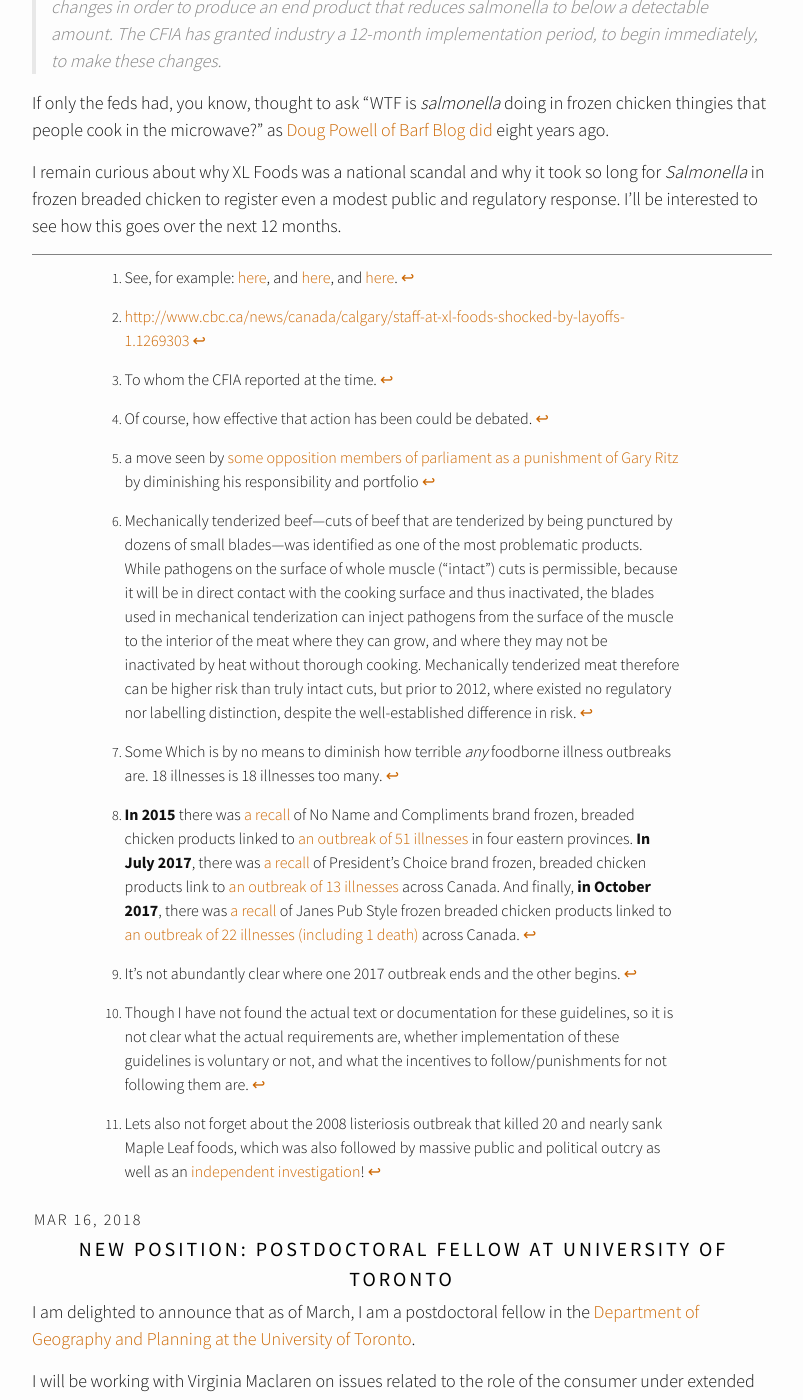
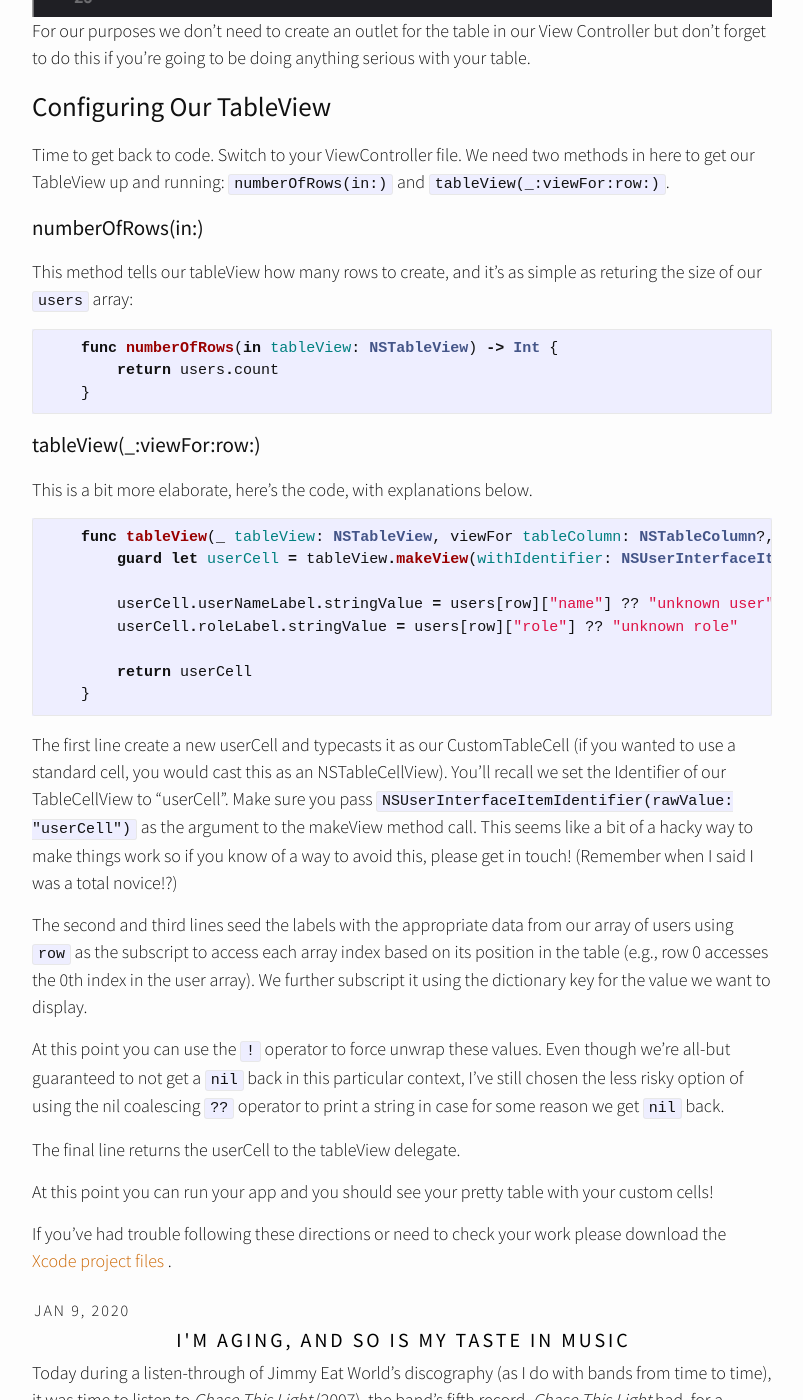
Before and after one commit to scottisloud/rtt-jekyll, a Jekyll site: the page built from index.html, in a window 1280 px wide and 1400 px high, scrolled down 8962 px. Shown: the whole window, without its empty margins (238-1041 px from the left). Built offline with Jekyll 4.4.1, drawn with Linux system fonts in a browser that asks for light colours; some web fonts are replaced; the list of posts is cut into pages by our own code; some of the changed text lies outside the part shown.

Commit message:
new posts

````diff
--- a/_config.yml
+++ b/_config.yml
@@ -22,5 +22,6 @@
 markdown: kramdown
 kramdown:
   parse_block_html: false
+  syntax_highlighter: rouge
 # destination: scottlougheed.com
 plugins: [jekyll-paginate-v2, jekyll-twitter-plugin]
--- /dev/null
+++ b/_posts/2020-02-26-view-based-tableView-cells-on-macOS.md
@@ -0,0 +1,145 @@
+---
+title: Making view-based NSTableView Cells with Swift 5
+layout: post
+---
+
+
+I'm currently working on a small Mac menu-bar based application for myself. I wanted to present information in an `NSTableView`, but the standard cell-based row cell offered by `NSTableView` on macOS didn't offer me enough flexibility for my needs. The basic cell-based `NSTableView` looks similar to this:
+
+![Classic Table View]({{site.baseurl}}/img/classic-table.png)
+This is a super clear and useful way to display lots of data in a sortable table. For my project I needed something a bit more aesthetically pleasing for use in a context where there would always be a fixed number of table cells in a fixed order.
+
+I needed to display multiple, differently-sized and formatted `NSLabels` and `NSImages`. View-based `NSTableViews` are perfect for this, allowing for something like this crude example:
+
+![Custom View-based Table]({{site.baseurl}}/img/view-based-table.png)
+On iOS this is accomplished by creating static cells, which is not only fairly straightforward, but also the subject of dozens of reasonably current tutorials and Stack Overflow posts.
+
+Accomplishing this in AppKit is not nearly as straightforward (a truism), and all but one of the examples I could find online were around a decade old and written in Objective-C (also a truism about Mac development). There was a single example (the link to which I have since lost, and it is hard to find!) in Swift, albeit in Swift 3, since which time there have been numerous changes to the Swift language and to how Interface Builder works in Xcode.
+
+Nevertheless, between the lone Swift example and a few ancient Objective-C examples I was able to get it sorted out and create a custom view-based NSTableView. My struggle inspired me to write an updated tutorial on the process in Swift 5.
+
+A note: I am a very novice programmer and am self-taught. As such, my approach may be clumsy and at times downright wrong. I'm happy to receive knowledgable and kind feedback so I can improve the tutorial.
+
+To begin, open a new Swift language project for macOS in Xcode. I'll walk us through the process to build the custom table of users in the image above.
+
+## Creating our Classes
+Let's start by creating the necessary classes and any additional files we might need.
+### ViewController()
+First we need to have our `ViewController()` class conform to `NSTableViewDelegate` and `NSTableViewDataSource`.
+
+Let's also make a property of our `ViewController()` class containing some data to display. We'll use a dictionary here with `name` and `role` keys.
+
+```swift
+let users = [["name":"Scott Lougheed", "role":"CEO"], ["name":"Ari Khari", "role":"President"], ["name":"Tandi Lori", "role":"Leader"]]
+```
+
+### CustomTableCell()
+Now add a new Cocoa class file.
+
+![Create a new Cocoa class]({{site.baseurl}}/img/new-cocoa-class.png)
+
+Name the file CustomTableCell (obviously this could be whatever you like for your own project) and make it a subclass of NSTableCellView.
+
+![name cocoa class and subclass]({{site.baseurl}}/img/name-new-cocoa-class.png)
+
+We don't need to do anything with this file yet, to let's move on to our interface.
+
+## Building the Interface
+### Setting up the table
+Switch to Main.storyboard and add a Table View to the existing view. Resize the Table View to fill the entire area. For this example we only want one column that will span the entire table width.
+
+In the Document Outline, select the Table View (make sure you haven't accidentally selected the Bordered Scroll View or any other superviews).
+
+![Select Table View in IB]({{site.baseurl}}/img/select-tableview.png)
+
+In the Table View's Attributes Inspector:
+- Make sure Content Mode is set to View Based and the number of columns is set to 1 and uncheck the "Headers" option.
+- Whether we want them or not, I like to enable "Alternating Rows" while I'm working on layout in Interface Builder because it's easier to see the hight of each row and the position of elements within, so go ahead and check that box while we're here. We can always un-check this after laying out our cell if we prefer.
+
+While we have our Table View selected:
+- ctrl-drag from the Table View in the Document Outline to View Controller and set the View Controller as the Table View's Delegate and Data Source.
+
+![Setting the table's delegate and data source]({{site.baseurl}}/img/delegate-and-data-source.png)
+
+Finally, select the size inspector for the Table and set the Row Size Style to Custom and the row height to 60.
+
+Back in the Document Outline, select the Table Cell View. In the Identity Inspector:
+- Set the Class to our previously-created CustomTableCell class.
+- Set the Identifier to userCell so we can address it from our ViewController class.
+![Identity Inspector for Table Cell View]({{site.baseurl}}/img/table-cell-identity.png)
+
+Select the Size Inspector:
+- Set the Height to 60. This won't impact the interface at build time but does make the row in Interface Builder match the row height we set for the Table View, which makes placing our UI elements much easier.
+
+We should now have a table in Interface Builder that looks roughly like this:
+![table in interface builder]({{site.baseurl}}/img/ib-table.png)
+
+### Building our UI
+Select the existing label that says "Table View Cell" and delete it.
+From the Library (cmd-shift-L), place *as a child of the Table Cell View* an Image View, two labels, and a Push Button. You'll know you've placed these correctly if they appear as a child of the Table Cell View in the Document Outline.
+Select the image:
+- Set the height and width constraints to be 50.
+- Set a constraint so the leading edge is be 0 points from the leading edge of the superview.
+- In the Attributes Inspector, set the Image attribute to be NSUser (or whatever image you like!).
+
+Select one of the labels:
+- Set a constraint so the leading edge is 5 points from the trailing edge of the image view.
+- 0 pts from the top of the superview.
+- Trailing edge is 25 pts from the trailing edge of the superview.
+- In the Attributes Inspector, set the title to "User Name" and the found to System Bold 15.
+
+Select the other label and position it just below the User Name label.
+- Change the title to "Role".
+- Set the leading edge to align with the leading edge of the User Name label.
+- Set the top edge to be 8pts from the bottom of the User Name label.
+
+Select the push button:
+- In the Attribute Inspector, set the title to "Email User"
+- In the Size Inspector, set the trailing space to be 10pts from the trailing edge of the Superview and 5pts from the bottom.
+
+Return to the Role label one last time and set a constraint of 8pts from the trailing edge of the label to the leading edge of the Email User button.
+
+### Creating Outlets and Actions
+Using the assistant editor, create an outlet for each label (userNameLabel and roleLabel, respectively) in CustomTableCell.  Create an action for the Button, which we'll just leave as a stub. Your `CustomTableCell()` class should look like this:
+
+![Custom table cell code]({{site.baseurl}}/img/custom-cell-code.png)
+For our purposes we don't need to create an outlet for the table in our View Controller but don't forget to do this if you're going to be doing anything serious with your table.
+
+## Configuring Our TableView
+Time to get back to code. Switch to your ViewController file. We need two methods in here to get our TableView up and running: `numberOfRows(in:)` and `tableView(_:viewFor:row:)`.
+
+### numberOfRows(in:)
+This method tells our tableView how many rows to create, and it's as simple as returing the size of our `users` array:
+```swift
+    func numberOfRows(in tableView: NSTableView) -> Int {
+        return users.count
+    }
+```
+
+
+### tableView(_:viewFor:row:)
+
+This is a bit more elaborate, here's the code, with explanations below.
+
+```swift
+    func tableView(_ tableView: NSTableView, viewFor tableColumn: NSTableColumn?, row: Int) -> NSView? {
+        guard let userCell = tableView.makeView(withIdentifier: NSUserInterfaceItemIdentifier(rawValue: "userCell"), owner: self) as? CustomTableCell else { return nil }
+
+        userCell.userNameLabel.stringValue = users[row]["name"] ?? "unknown user"
+        userCell.roleLabel.stringValue = users[row]["role"] ?? "unknown role"
+
+        return userCell
+    }
+```
+
+The first line create a new userCell and typecasts it as our CustomTableCell (if you wanted to use a standard cell, you would cast this as an NSTableCellView). You'll recall we set the Identifier of our TableCellView to "userCell". Make sure you pass `NSUserInterfaceItemIdentifier(rawValue: "userCell")` as the argument to the makeView method call. This seems like a bit of a hacky way to make things work so if you know of a way to avoid this, please get in touch! (Remember when I said I was a total novice!?)
+
+The second and third lines seed the labels with the appropriate data from our array of users using `row` as the subscript to access each array index based on its position in the table (e.g., row 0 accesses the 0th index in the user array). We further subscript it using the dictionary key for the value we want to display.
+
+At this point you can use the `!` operator to force unwrap these values. Even though we're all-but guaranteed to not get a `nil` back in this particular context, I've still chosen the less risky option of using the nil coalescing `??` operator to print a string in case for some reason we get `nil` back.
+
+The final line returns the userCell to the tableView delegate.
+
+At this point you can run your app and you should see your pretty table with your custom cells!
+
+If you've had trouble following these directions or need to check your work please download the <a href="{{site.baseurl}}/files/view-based-table.zip">Xcode project files </a>.
````
Also changed, not shown: img/classic-table.png (added), img/custom-cell-code.png (added), img/delegate-and-data-source.png (added), img/ib-table.png (added), img/name-new-cocoa-class.png (added), img/new-cocoa-class.png (added), img/select-tableview.png (added), img/table-cell-identity.png (added), img/view-based-table.png (added), 4 other files.
